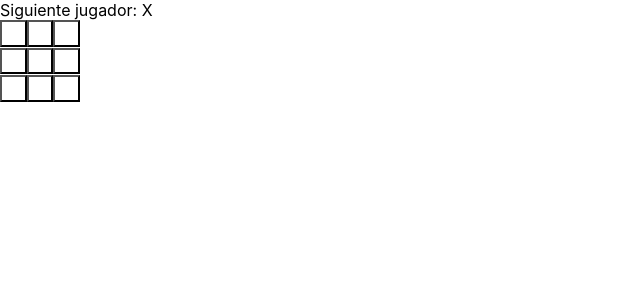
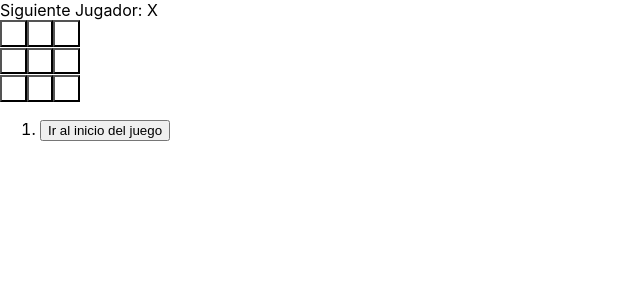
Before and after one commit to erichernanbellezza/Tres-en-linea-React, a React (Create React App) app: page / in a window 1280 px wide. Shown: the top 300 px of the page, without its empty margins (0-640 px from the left). Built offline with nearby package versions, Linux system fonts and the light colour scheme.

Commit message:
Agregado historial, ganador, etc.

```diff
--- a/src/components/board.jsx
+++ b/src/components/board.jsx
@@ -1,17 +1,97 @@
-import React from 'react';
 import { useState } from 'react';
-import Square from './button.jsx';
 
-export default function Board() {
-    let [xIsNext, setXIsNext] = useState(true);
-    let [squares, setSquares] = useState(Array(9).fill(null));
+function Square({ value, onSquareClick }) {
+  return (
+    <button className="square" onClick={onSquareClick}>
+      {value}
+    </button>
+  );
+}
+
+function Board({ xIsNext, squares, onPlay }) {
+  function handleClick(i) {
+    if (calculateWinner(squares) || squares[i]) {
+      return;
+    }
+    const nextSquares = squares.slice();
+    if (xIsNext) {
+      nextSquares[i] = 'X';
+    } else {
+      nextSquares[i] = 'O';
+    }
+    onPlay(nextSquares);
+  }
 
   const winner = calculateWinner(squares);
   let status;
   if (winner) {
-      status = "Ganador: " + winner;
+    status = 'Ganador: ' + winner;
   } else {
-      status = "Siguiente jugador: " + (xIsNext ? "X" : "O");
+    status = 'Siguiente Jugador: ' + (xIsNext ? 'X' : 'O');
+  }
+
+  return (
+    <>
+      <div className="status">{status}</div>
+      <div className="board-row">
+        <Square value={squares[0]} onSquareClick={() => handleClick(0)} />
+        <Square value={squares[1]} onSquareClick={() => handleClick(1)} />
+        <Square value={squares[2]} onSquareClick={() => handleClick(2)} />
+      </div>
+      <div className="board-row">
+        <Square value={squares[3]} onSquareClick={() => handleClick(3)} />
+        <Square value={squares[4]} onSquareClick={() => handleClick(4)} />
+        <Square value={squares[5]} onSquareClick={() => handleClick(5)} />
+      </div>
+      <div className="board-row">
+        <Square value={squares[6]} onSquareClick={() => handleClick(6)} />
+        <Square value={squares[7]} onSquareClick={() => handleClick(7)} />
+        <Square value={squares[8]} onSquareClick={() => handleClick(8)} />
+      </div>
+    </>
+  );
+}
+
+export default function Game() {
+  const [history, setHistory] = useState([Array(9).fill(null)]);
+  const [currentMove, setCurrentMove] = useState(0);
+  const xIsNext = currentMove % 2 === 0;
+  const currentSquares = history[currentMove];
+
+  function handlePlay(nextSquares) {
+    const nextHistory = [...history.slice(0, currentMove + 1), nextSquares];
+    setHistory(nextHistory);
+    setCurrentMove(nextHistory.length - 1);
+  }
+
+  function jumpTo(nextMove) {
+    setCurrentMove(nextMove);
+  }
+
+  const moves = history.map((squares, move) => {
+    let description;
+    if (move > 0) {
+      description = 'Ir al movimiento #' + move;
+    } else {
+      description = 'Ir al inicio del juego';
+    }
+    return (
+      <li key={move}>
+        <button onClick={() => jumpTo(move)}>{description}</button>
+      </li>
+    );
+  });
+
+  return (
+    <div className="game">
+      <div className="game-board">
+        <Board xIsNext={xIsNext} squares={currentSquares} onPlay={handlePlay} />
+      </div>
+      <div className="game-info">
+        <ol>{moves}</ol>
+      </div>
+    </div>
+  );
 }
 
 function calculateWinner(squares) {
@@ -23,7 +103,7 @@
     [1, 4, 7],
     [2, 5, 8],
     [0, 4, 8],
-        [2, 4, 6]
+    [2, 4, 6],
   ];
   for (let i = 0; i < lines.length; i++) {
     const [a, b, c] = lines[i];
@@ -33,43 +113,3 @@
   }
   return null;
 }
-
-    function handleClick(i) {
-      if (squares[i] || calculateWinner(squares)) {
-        return;
-      }
-      const nextSquares = squares.slice();
-      if (squares[i]) {
-        return;
-      }
-      if (xIsNext) {
-        nextSquares[i] = "X";
-      } else {
-        nextSquares[i] = "O";
-      }
-      setSquares(nextSquares);
-      setXIsNext(!xIsNext);
-      console.log("click")
-    }
-
-    return (
-      <>
-        <div className="status">{status}</div>
-        <div className="board-row">
-          <Square value={squares[0]} onClickSquare={() => handleClick(0)} />
-          <Square value={squares[1]} onClickSquare={() => handleClick(1)} />
-          <Square value={squares[2]} onClickSquare={() => handleClick(2)} />
-        </div>
-        <div className="board-row">
-          <Square value={squares[3]} onClickSquare={() => handleClick(3)} />
-          <Square value={squares[4]} onClickSquare={() => handleClick(4)} />
-          <Square value={squares[5]} onClickSquare={() => handleClick(5)} />
-        </div>
-        <div className="board-row">
-          <Square value={squares[6]} onClickSquare={() => handleClick(6)} />
-          <Square value={squares[7]} onClickSquare={() => handleClick(7)} />
-          <Square value={squares[8]} onClickSquare={() => handleClick(8)} />
-        </div>
-      </>
-    );
-  }
```
Lines whose indentation alone changed are shown as unchanged.
